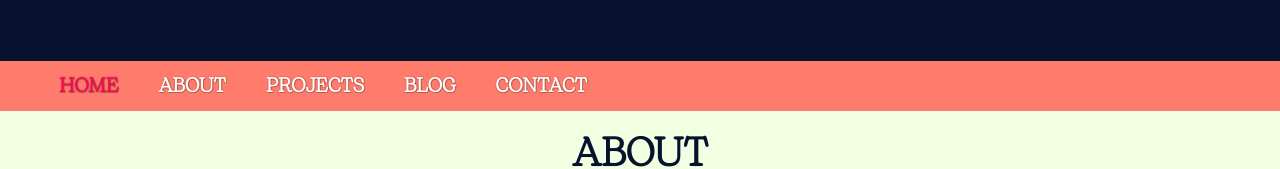
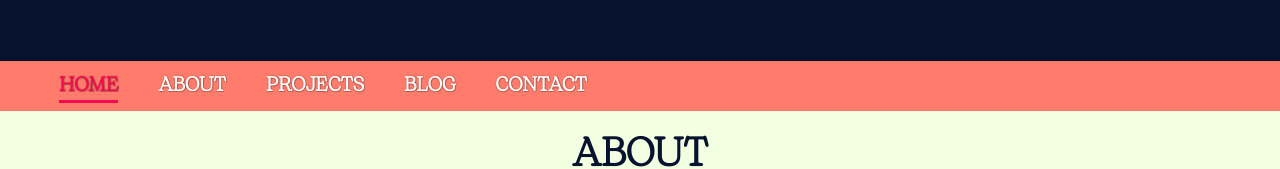
Before and after one commit to AustinRhoads/ar-code, a React (Create React App) app: page / in a window 1280 px wide. Shown: the part 739-908 px from the top of the page. Built offline with nearby package versions, Linux system fonts and the light colour scheme.

Commit message:
navbar underline link

```diff
--- a/src/App.css
+++ b/src/App.css
@@ -239,12 +239,39 @@ body{
    -1px 1px 0 rgba(0, 0, 0, 0.11),
     1px 1px 0 rgba(0, 0, 0, 0.11);
 }
+
+.line {
+
+  content: '';
+  opacity: 0;
+  width: 100%;
+  height: 3px;
+  background-color: var(--new-active);
+  transition: opacity 300ms, transform 400ms;
+  opacity: 1;
+  transform: scale(0);
+  transform-origin: center;
+
+}
+
+.nav-link:hover{
+  color: var(--new-active);
+}
+
+.nav-link:hover > .line{
+
+  transform: scale(1);
+
+}
+
 .lit{
- /* color:rgb(241, 10, 79);*/
+
  color: var(--new-active);
- /* animation: lightmeup 1s; */
 
+}
 
+.lit > div.line{
+  transform: scale(1);
 }
 
 @keyframes lightmeup {
@@ -266,6 +293,8 @@ body{
  /* color:rgb(241, 10, 79);*/
   color: var(--new-active);
 }
+
+
 
 #nav-icon{
   display: none;
--- a/src/components/Navbar.js
+++ b/src/components/Navbar.js
@@ -39,11 +39,11 @@ class Navbar extends Component {
         return(
             <div id="nav-bar" className="nav-bar">
 
-                    <div id="link-home" className="nav-link"onClick={() => this.props.scroll_to("home")} onMouseEnter={(el) => this.litUp(el)} onMouseLeave={(el) => this.litUp(el)}>HOME</div>
-                    <div id="link-about-all" className="nav-link"onClick={() => this.props.scroll_to("about-all")}  onMouseEnter={(el) => this.litUp(el)} onMouseLeave={(el) => this.litUp(el)} >ABOUT</div>
-                    <div id="link-portfolio-div" className="nav-link"onClick={() => this.props.scroll_to("portfolio-div")}  onMouseEnter={(el) => this.litUp(el)} onMouseLeave={(el) => this.litUp(el)} >PROJECTS</div>
-                    <div id="link-blog-div" className="nav-link"onClick={() => this.props.scroll_to("blog-div")}  onMouseEnter={(el) => this.litUp(el)} onMouseLeave={(el) => this.litUp(el)} >BLOG</div>
-                    <div id="link-contact-div" className="nav-link"onClick={() => this.props.scroll_to("contact-div")}  onMouseEnter={(el) => this.litUp(el)} onMouseLeave={(el) => this.litUp(el)} >CONTACT</div>
+                    <div id="link-home" className="nav-link"onClick={() => this.props.scroll_to("home")}>HOME<div className="line"></div></div>
+                    <div id="link-about-all" className="nav-link"onClick={() => this.props.scroll_to("about-all")} >ABOUT<div className="line"></div></div>
+                    <div id="link-portfolio-div" className="nav-link"onClick={() => this.props.scroll_to("portfolio-div")}>PROJECTS<div className="line"></div></div>
+                    <div id="link-blog-div" className="nav-link"onClick={() => this.props.scroll_to("blog-div")} >BLOG<div className="line"></div></div>
+                    <div id="link-contact-div" className="nav-link"onClick={() => this.props.scroll_to("contact-div")}  >CONTACT<div className="line"></div></div>
 
                 <i id="nav-icon" onClick={() => this.toggle_responsive()}>
                     <div id="nav-icon-line-1"></div>
```
